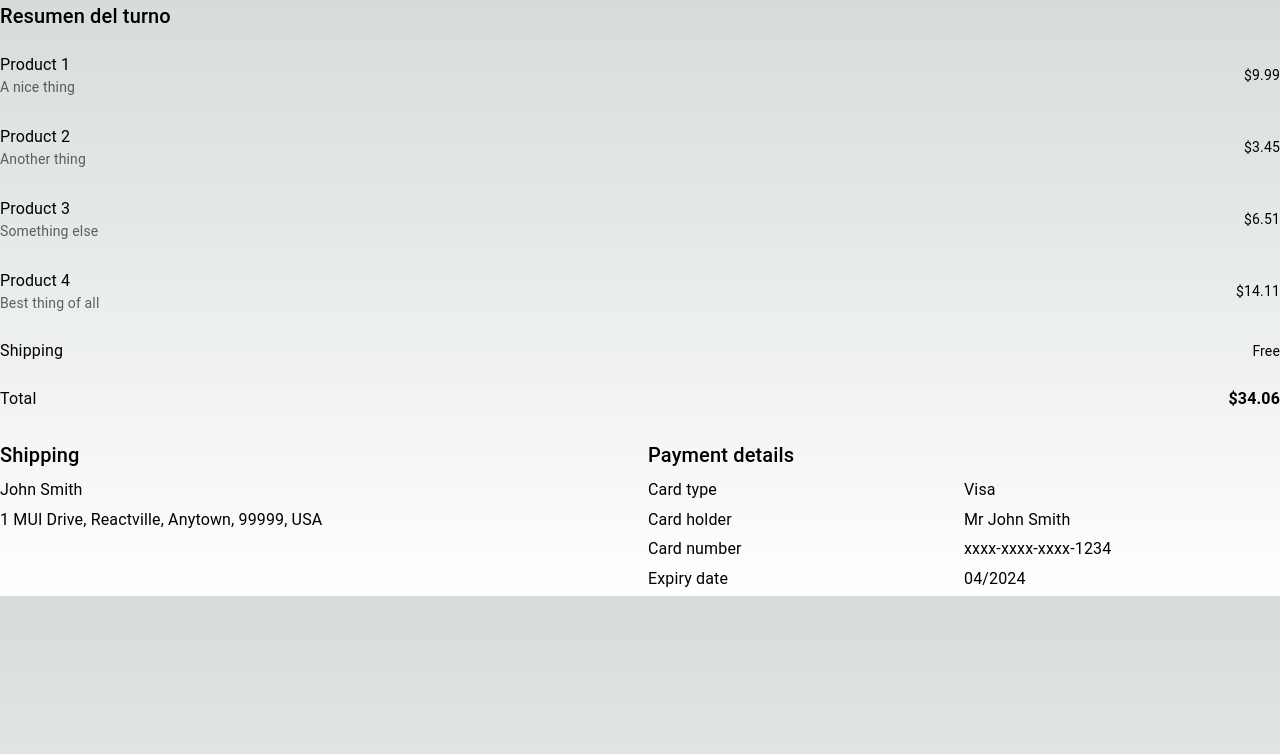
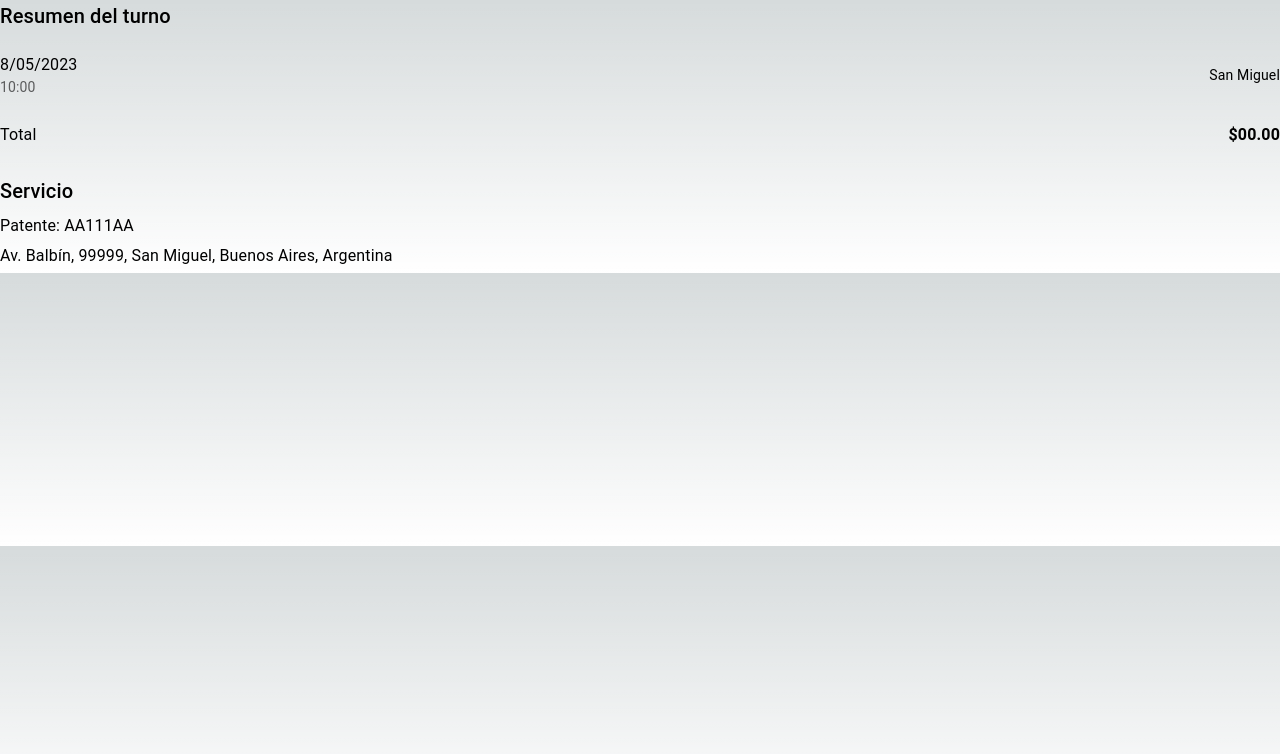
Before and after one commit to CrisArquimediano/Autotech-UI, a Next.js app in the folder autotech-ui/: page /components/ResumenTurno in a window 1280 px wide. Shown: the top 754 px of the page. Built offline with nearby package versions, Linux system fonts and the light colour scheme.

Commit message:
Dándole toques finales a la estructura del front de Turnos. Falta consumir API y darle el estilo definitivo.

```diff
--- a/autotech-ui/src/pages/components/ResumenTurno.js
+++ b/autotech-ui/src/pages/components/ResumenTurno.js
@@ -5,37 +5,23 @@ import ListItem from '@mui/material/ListItem';
 import ListItemText from '@mui/material/ListItemText';
 import Grid from '@mui/material/Grid';
 
-const products = [
+const turno = [
     {
-        name: 'Product 1',
-        desc: 'A nice thing',
-        price: '$9.99',
+        fecha: '8/05/2023',
+        hora: '10:00',
+        taller: 'San Miguel',
     },
-    {
-        name: 'Product 2',
-        desc: 'Another thing',
-        price: '$3.45',
-    },
-    {
-        name: 'Product 3',
-        desc: 'Something else',
-        price: '$6.51',
-    },
-    {
-        name: 'Product 4',
-        desc: 'Best thing of all',
-        price: '$14.11',
-    },
-    { name: 'Shipping', desc: '', price: 'Free' },
 ];
+const addresses = ['Av. Balbín', '99999', 'San Miguel', 'Buenos Aires', 'Argentina'];
 
-const addresses = ['1 MUI Drive', 'Reactville', 'Anytown', '99999', 'USA'];
-const payments = [
+
+/*const payments = [
     { name: 'Card type', detail: 'Visa' },
     { name: 'Card holder', detail: 'Mr John Smith' },
     { name: 'Card number', detail: 'xxxx-xxxx-xxxx-1234' },
     { name: 'Expiry date', detail: '04/2024' },
 ];
+*/
 
 export default function ResumenTurno() {
     return (
@@ -44,29 +30,29 @@ export default function ResumenTurno() {
                 Resumen del turno
             </Typography>
             <List disablePadding>
-                {products.map((product) => (
-                    <ListItem key={product.name} sx={{ py: 1, px: 0 }}>
-                        <ListItemText primary={product.name} secondary={product.desc} />
-                        <Typography variant="body2">{product.price}</Typography>
+                {turno.map((turnoActual) => (
+                    <ListItem key={turnoActual.name} sx={{ py: 1, px: 0 }}>
+                        <ListItemText primary={turnoActual.fecha} secondary={turnoActual.hora} />
+                        <Typography variant="body2">{turnoActual.taller}</Typography>
                     </ListItem>
                 ))}
 
                 <ListItem sx={{ py: 1, px: 0 }}>
                     <ListItemText primary="Total" />
                     <Typography variant="subtitle1" sx={{ fontWeight: 700 }}>
-                        $34.06
+                        $00.00
                     </Typography>
                 </ListItem>
             </List>
             <Grid container spacing={2}>
                 <Grid item xs={12} sm={6}>
                     <Typography variant="h6" gutterBottom sx={{ mt: 2 }}>
-                        Shipping
+                        Servicio
                     </Typography>
-                    <Typography gutterBottom>John Smith</Typography>
+                    <Typography gutterBottom>Patente: AA111AA</Typography>
                     <Typography gutterBottom>{addresses.join(', ')}</Typography>
                 </Grid>
-                <Grid item container direction="column" xs={12} sm={6}>
+                {/*<Grid item container direction="column" xs={12} sm={6}>
                     <Typography variant="h6" gutterBottom sx={{ mt: 2 }}>
                         Payment details
                     </Typography>
@@ -82,7 +68,7 @@ export default function ResumenTurno() {
                             </React.Fragment>
                         ))}
                     </Grid>
-                </Grid>
+                </Grid> */} {/*Lp guardo porque me servirá de referencia para hacer algo */}
             </Grid>
         </React.Fragment>
     );
--- a/autotech-ui/src/pages/index.js
+++ b/autotech-ui/src/pages/index.js
@@ -2,6 +2,7 @@ import Head from 'next/head'
 import Link from 'next/link'
 import { Inter } from 'next/font/google'
 import styles from '@/styles/Home.module.css'
+import Header from './components/Header'
 
 const inter = Inter({ subsets: ['latin'] })
 
@@ -13,9 +14,10 @@ export default function Home() {
         <meta name="description" content="Compra y venta de vehiculos" />
         <meta name="viewport" content="width=device-width, initial-scale=1" />
       </Head>
+
       <main className={`${styles.main} ${inter.className}`}>
         <div className={styles.title}>
-          <h1>Autotech</h1>
+          <Header title="Autotech" subtitle="" />
         </div>
 
         <div>
@@ -24,7 +26,7 @@ export default function Home() {
 
         <div className={styles.grid}>
           <Link
-            href="turnos/turnos-cliente-motivo"
+            href="turnos/turnos-cliente"
             className={styles.card}
           >
             <h3>Saque su turno &rarr;</h3>
```
Also changed, not shown: autotech-ui/src/pages/components/Calendario.js (renamed from autotech-ui/src/pages/turnos/turnos-cliente-calendario.js, +1 -42 lines), autotech-ui/src/pages/components/TallerAgendaForm.js (+5 -47 lines), autotech-ui/src/pages/components/TalleresMultipleSelect.js (renamed from autotech-ui/src/pages/turnos/turnos-cliente-talleres.js, +1 -44 lines), autotech-ui/src/pages/turnos/turnos-cliente-motivo.js (deleted, +0 -64 lines), autotech-ui/src/pages/turnos/turnos-cliente.js (added, +25 -0 lines).
